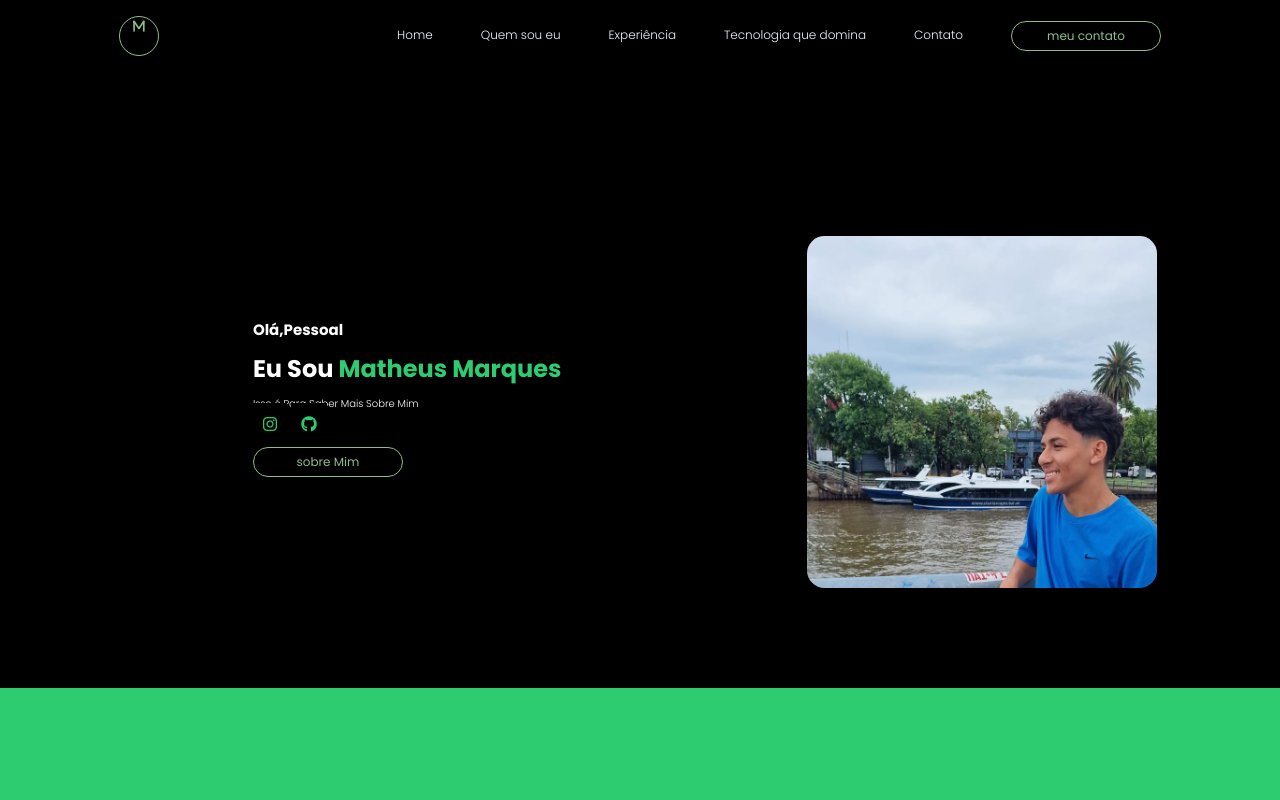
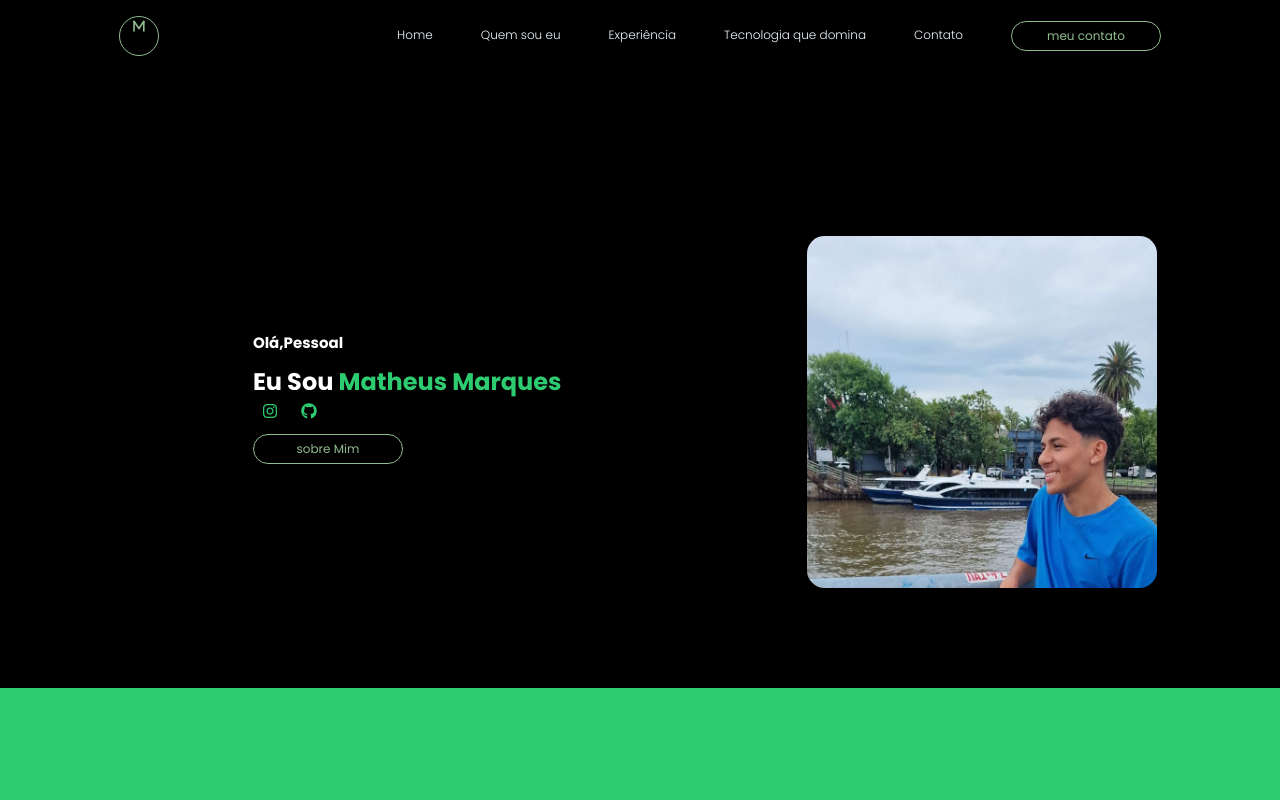
Before and after one commit to MatheusRLM/trabaho, a plain HTML site: page index.html in a window 1280 px wide. Shown: the top 800 px of the page. Drawn offline with Linux system fonts and the light colour scheme.

Commit message:
Resultado final

```diff
--- a/index.html
+++ b/index.html
@@ -47,7 +47,6 @@
                     <div class="text">
                         <h3>Olá,Pessoal</h3>
                          <h1>Eu Sou <span>Matheus Marques </span></h1>
-                         <p>Isso é Para Saber Mais Sobre Mim</p>
                          <div class="redes-sociais">
                             <a href="https://www.instagram.com/m4theus_1402?igsh=OG10Zng0MHRtb3Q4&utm_source=qr" target="_blank"><i class="fa-brands fa-instagram"></i></a>
                             <a href="https://github.com/MatheusRLM" target="_blank"><i class="fa-brands fa-github"></i></a>
```
